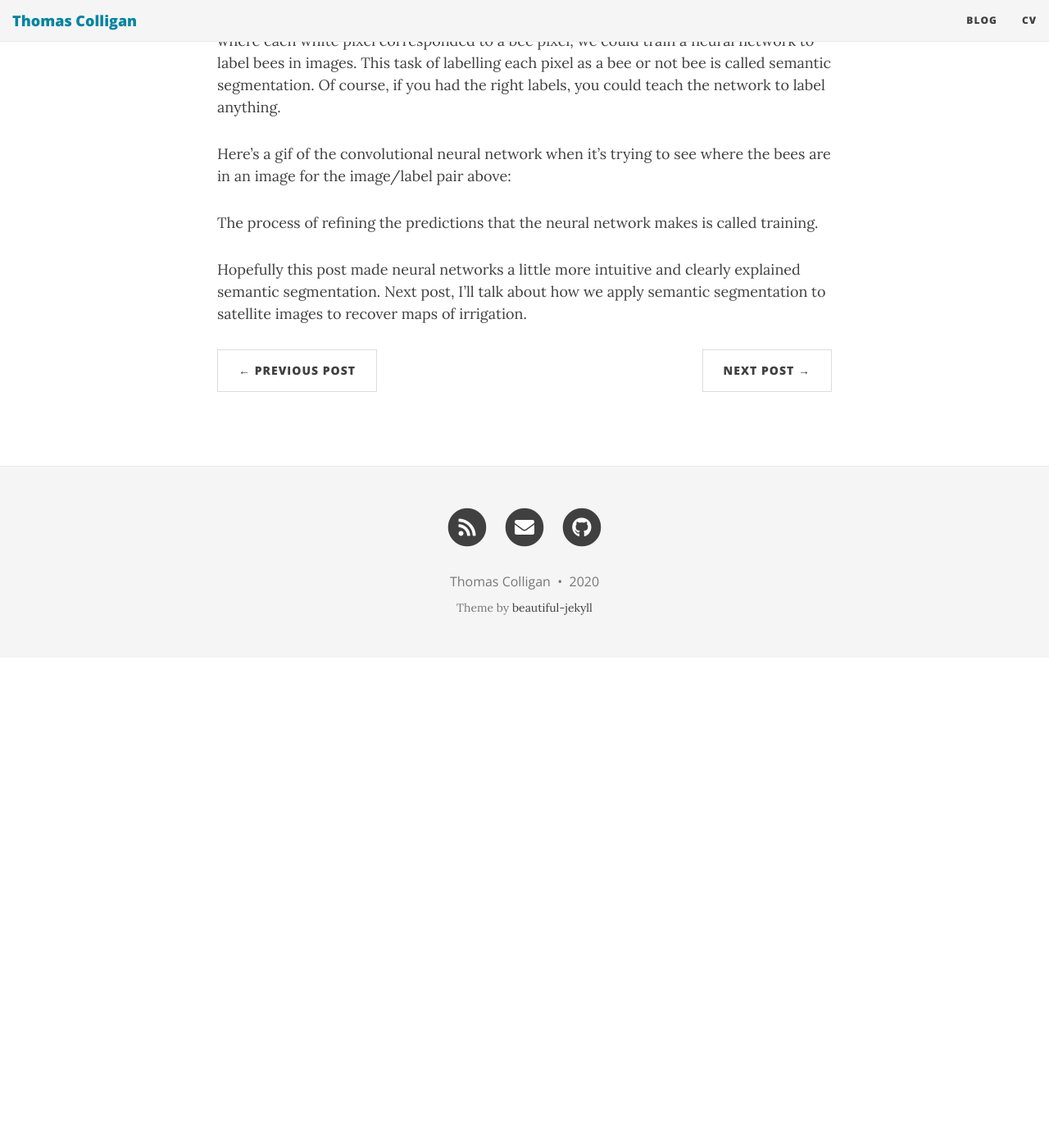
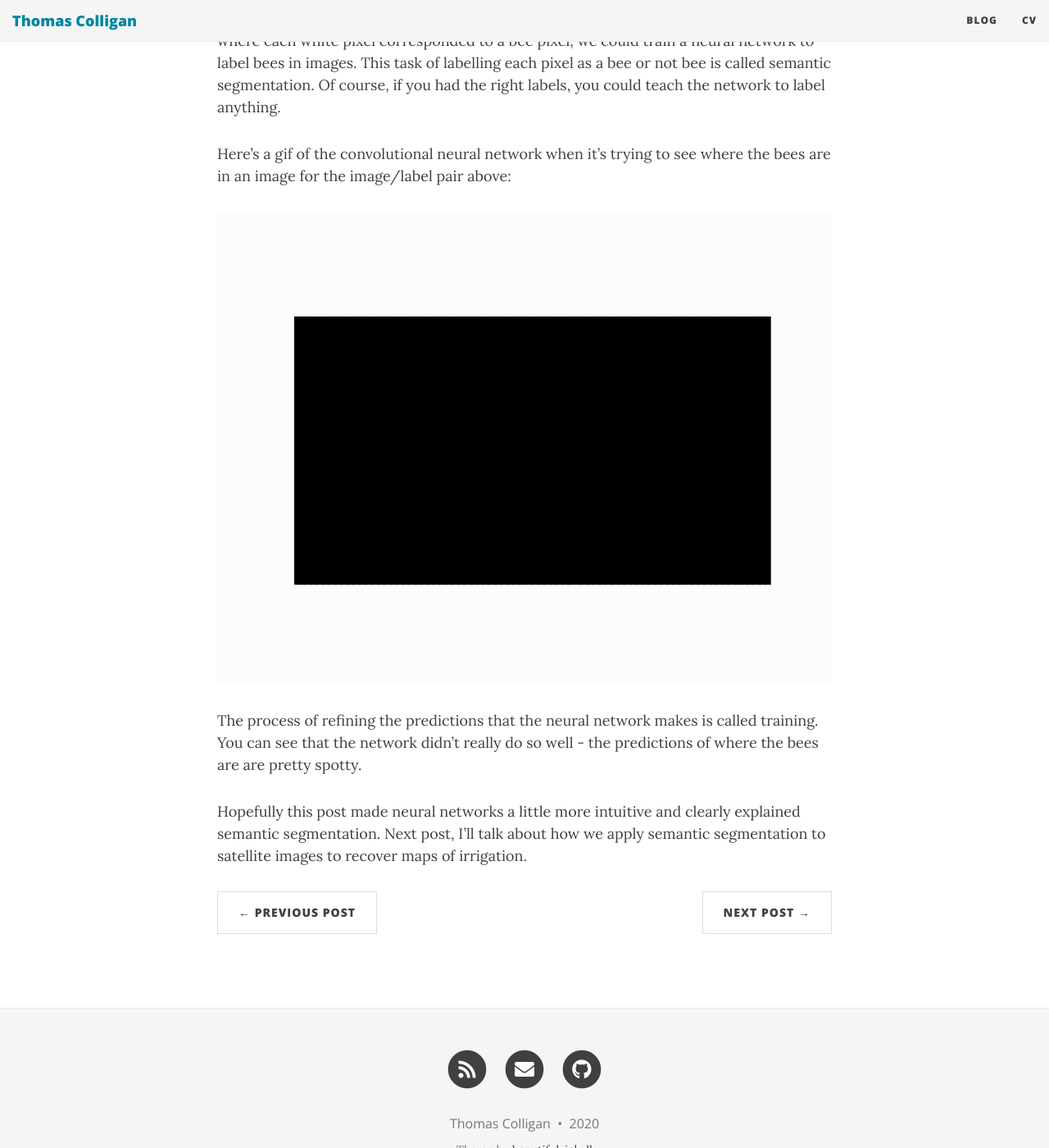
Before and after one commit to colligant/colligant.github.io, a Jekyll site: the page built from _posts/2020-04-22-conv-nets-and-gradient-descent.md, in a window 1280 px wide and 1400 px high, scrolled down 7666 px. Shown: the whole window at 82% size. Built offline with Jekyll 4.4.1, drawn with Linux system fonts in a browser that asks for light colours; nearby versions of some CDN libraries; formulas are drawn with MathJax 3; before the commit the page ends 8468 px from its top, so only the background shows below that.

Commit message:
Add new gif

```diff
--- a/_posts/2020-04-22-conv-nets-and-gradient-descent.md
+++ b/_posts/2020-04-22-conv-nets-and-gradient-descent.md
@@ -140,7 +140,11 @@ course, if you had the right labels, you could teach the network to label anythi
 Here's a gif of the convolutional neural network when it's trying to see where the bees are in an
 image for the image/label pair above:
 
-The process of refining the predictions that the neural network makes is called training.
+![](/assets/img/basic-nn/bee-gif.gif)
+
+The process of refining the predictions that the neural network makes is called training. You can
+see that the network didn't really do so well - the predictions of where the bees are are pretty
+spotty.
 
 Hopefully this post made neural networks a little more intuitive and clearly explained semantic
 segmentation. Next post, I'll talk about how we apply semantic segmentation to satellite images to
```
Also changed, not shown: assets/img/basic-nn/bee-gif.gif (added).
